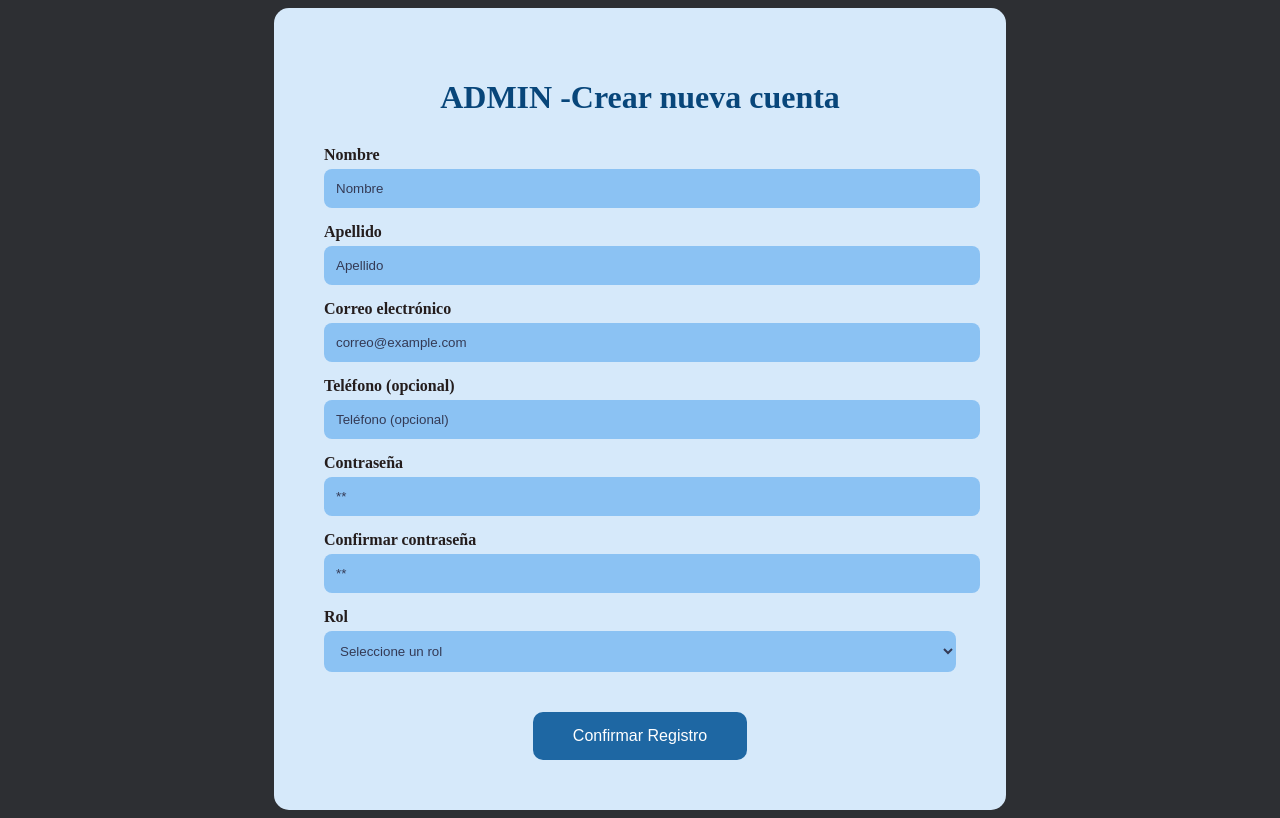
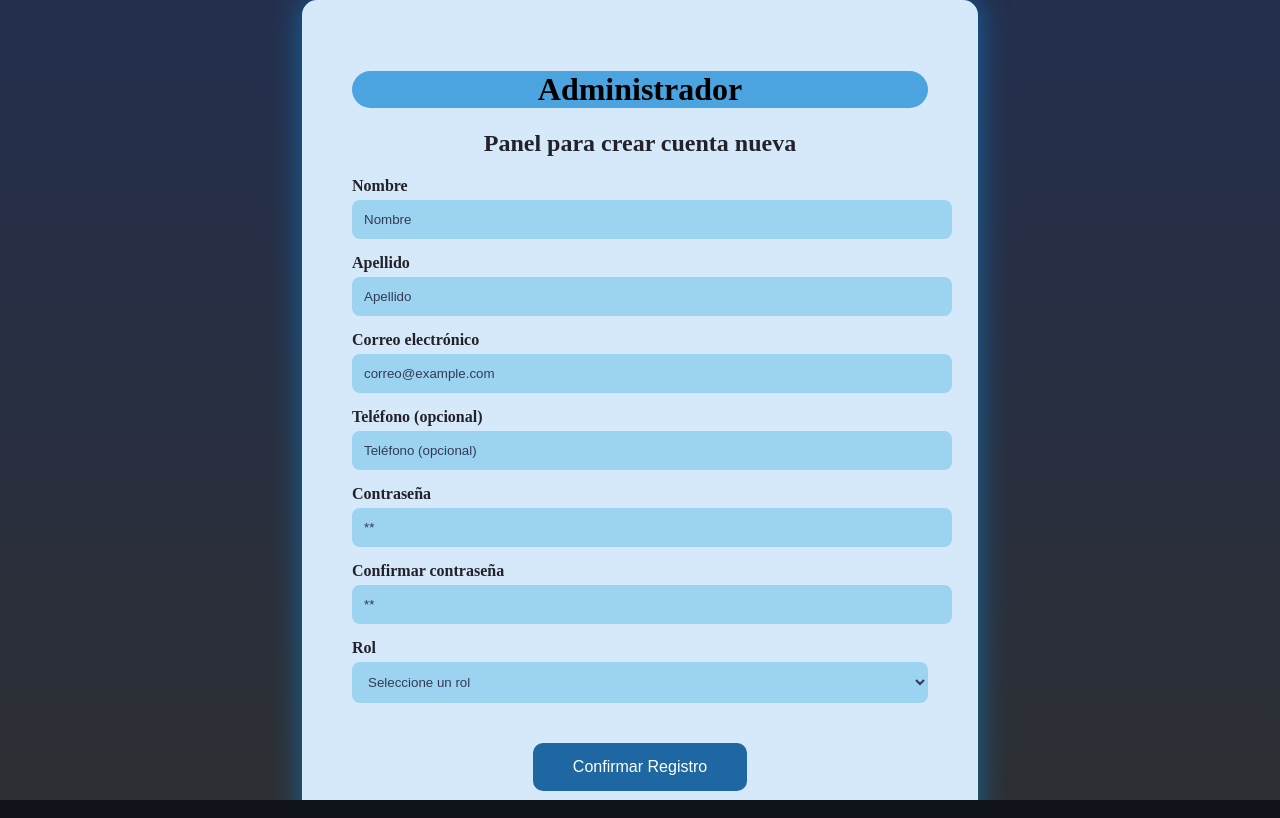
Before and after one commit to ClassSmart-Team/ClassSmart_Vue, a Vue app: page /adminRegister in a window 1280 px wide. Built offline with nearby package versions, Linux system fonts and the light colour scheme; the HTML template or start-up script is replaced by a standard one.

Commit message:
Cambios en las hojas de estilo, cambiar nombre de variables y detalles

```diff
--- a/src/assets/main.css
+++ b/src/assets/main.css
@@ -1,17 +1,20 @@
 :root {
-  --color-OscuroBg: #11131b;
-  --color-Oscuro: #2d2f33;
-  --color-OscuroAzulado: #515b77;
+  --color-Oscuro: #11131b;
+  --color-OscuroDos: #2d2f33;
+  --color-OscuroAzulado: #242f4e;
 
 
   --color-Blanco: #ffffff;
-  --color-BlancoBg: #d6e9fa;
-  --color-AzulClaro: #b2e3fe;
+  --color-Contenedor: #d6e9fa;
+  --color-ContenedorClaro: #9bd3f1;
   --color-Azul: #8bc2f3;
-  --color-AzulFuerte: #1e67a3;
-  --color-AzulF: #08467a;
+  --color-AzulDos: #4ba4df;
+  --color-AzulTres: #1e67a3;
+  --color-AzulCuatro: #08467a;
 
-  --color-Texto: #241d1d;
+
+  --color-TitulosMenu: #0c4a7a;
+  --color-Texto: #23212a;
 }
 
 
--- a/src/components/Contenedor.vue
+++ b/src/components/Contenedor.vue
@@ -9,7 +9,7 @@
 <style>
 
 .contain {
-  background: var(--color-BlancoBg);
+  background: var(--color-Contenedor);
   width: 1400px;
   height:690px;
   border-radius: 10px;
--- a/src/router/index.ts
+++ b/src/router/index.ts
@@ -7,19 +7,18 @@ const router = createRouter({
   history: createWebHistory(import.meta.env.BASE_URL),
   routes: [
     {
-      path: '/',
+      path: '/home',
       name: 'home',
       component: HomeGeneralView,
     },
     {
-      path: '/AdminRegister',
+      path: '/adminRegister',
       name: 'AdminRegister',
       component: AdminRegistroView,
-      meta: { role: 'Administrador' }
     },
 
    {
-      path: '/Login',
+      path: '/login',
       name: 'Login',
       component: LoginView,
 
@@ -28,16 +27,4 @@ const router = createRouter({
   ],
 })
 
-router.beforeEach((to, from, next) => {
-  const user = {
-    role: 'Administrador'
-  }
-
-  if (to.meta.role && to.meta.role !== user.role) {
-    return next('/login')
-  }
-
-  next()
-})
-
 export default router
--- a/src/views/AdminRegistroView.vue
+++ b/src/views/AdminRegistroView.vue
@@ -1,6 +1,9 @@
 <template>
+
+<div class="bg-page">
   <div class="form-container">
-    <h1>ADMIN -Crear nueva cuenta</h1>
+    <h1>Administrador</h1>
+        <h2>Panel para crear cuenta nueva</h2>
 
     <form class="form-grid">
 
@@ -35,24 +38,40 @@
 
     <button class="btn-submit">Confirmar Registro</button>
   </div>
+
+  </div>
 </template>
 
 
 
 <style scoped>
 
+.bg-page {
+  position: fixed;
+  inset: 0;
+  overflow-x: hidden;
+  overflow-y: auto;
+  background: linear-gradient(180deg,var(--color-OscuroAzulado),var(--color-OscuroDos));
+  z-index: -1;
+}
+
 .form-container {
-  background: var(--color-BlancoBg);
+  background: var(--color-Contenedor);
   padding: 50px;
   border-radius: 15px;
-  width: 50%;
+  width: 45%;
   margin: auto;
   text-align: center;
+  box-shadow: 0px 0px 30px #01a2ff80
 }
 
 h1 {
-  color: var(--color-AzulF);
-  margin-bottom: 30px;
+  color: var(--color-Titulos);
+  background-color: var(--color-AzulDos);
+  border-radius: 40px;
+}
+h2 {
+  color: var(--color-Texto);
 }
 
 .form-grid {
@@ -75,23 +94,21 @@ input, select {
   padding: 12px;
   border-radius: 8px;
   border: none;
-  background: var(--color-Azul);
+  background: var(--color-ContenedorClaro);
   color: #343a55;
   outline: none;
 }
 
-/* Placeholder blanco */
 input::placeholder {
   color: #343a55;
 }
 
-/* Botón */
 .btn-submit {
   margin-top: 40px;
   padding: 15px 40px;
   border: none;
   border-radius: 10px;
-  background: var(--color-AzulFuerte);
+  background: var(--color-AzulTres);
   color: white;
   font-size: 16px;
   cursor: pointer;
--- a/src/views/HomeGeneralView.vue
+++ b/src/views/HomeGeneralView.vue
@@ -7,10 +7,9 @@ const currentView = ref("home")
 
 <template>
 
-<Contenedor>
+  <Contenedor>
 
-  <div class="layout">
-
+<div>
     <aside class="sidebar">
       <nav class="columna">
 
--- a/src/views/LoginView.vue
+++ b/src/views/LoginView.vue
@@ -30,16 +30,15 @@
 
 .bg-page {
   position: fixed;
-  top: 0;
-  left: 0;
+  inset: 0;
   width: 100vw;
   height: 100vh;
-  background: linear-gradient(180deg,var(--color-Azul),var(--color-AzulFuerte));
+  background: linear-gradient(180deg,var(--color-Azul),var(--color-AzulTres));
   z-index: -1;
 }
 
 .login-container {
-  background: var(--color-BlancoBg);
+  background: var(--color-Contenedor);
   padding: 40px;
   border-radius: 15px;
   width: 400px;
@@ -48,7 +47,7 @@
 }
 
 h1 {
-  color: var(--color-AzulFuerte);
+  color: var(--color-TitulosMenu);
   margin-bottom: 30px;
 }
 
@@ -70,8 +69,8 @@ input {
   padding: 12px;
   border-radius: 8px;
   border: none;
-  background: var(--color-Azul);
-  color: white;
+  background: var(--color-ContenedorClaro);
+  color: var(--color-Texto);
   outline: none;
 }
 
@@ -84,13 +83,13 @@ input::placeholder {
   padding: 15px;
   border: none;
   border-radius: 10px;
-  background: var(--color-AzulFuerte);
+  background: var(--color-AzulTres);
   color: white;
   font-size: 16px;
   cursor: pointer;
 }
 
 .btn-login:hover {
-  background: var(--color-OscuroAzulado);
+  background: var(--color-AzulCuatro);
 }
 </style>
--- a/src/views/RegistroView.vue
+++ b/src/views/RegistroView.vue
@@ -42,7 +42,7 @@
 }
 
 h1 {
-  color: var(--color-AzulF);
+  color: var(--color-AzulCuatro);
   margin-bottom: 30px;
 }
 
```
Also changed, not shown: src/components/Logo.svg (added), src/components/TeacherSidebar.vue (added), src/views/HomeTeacherView.vue (added).
